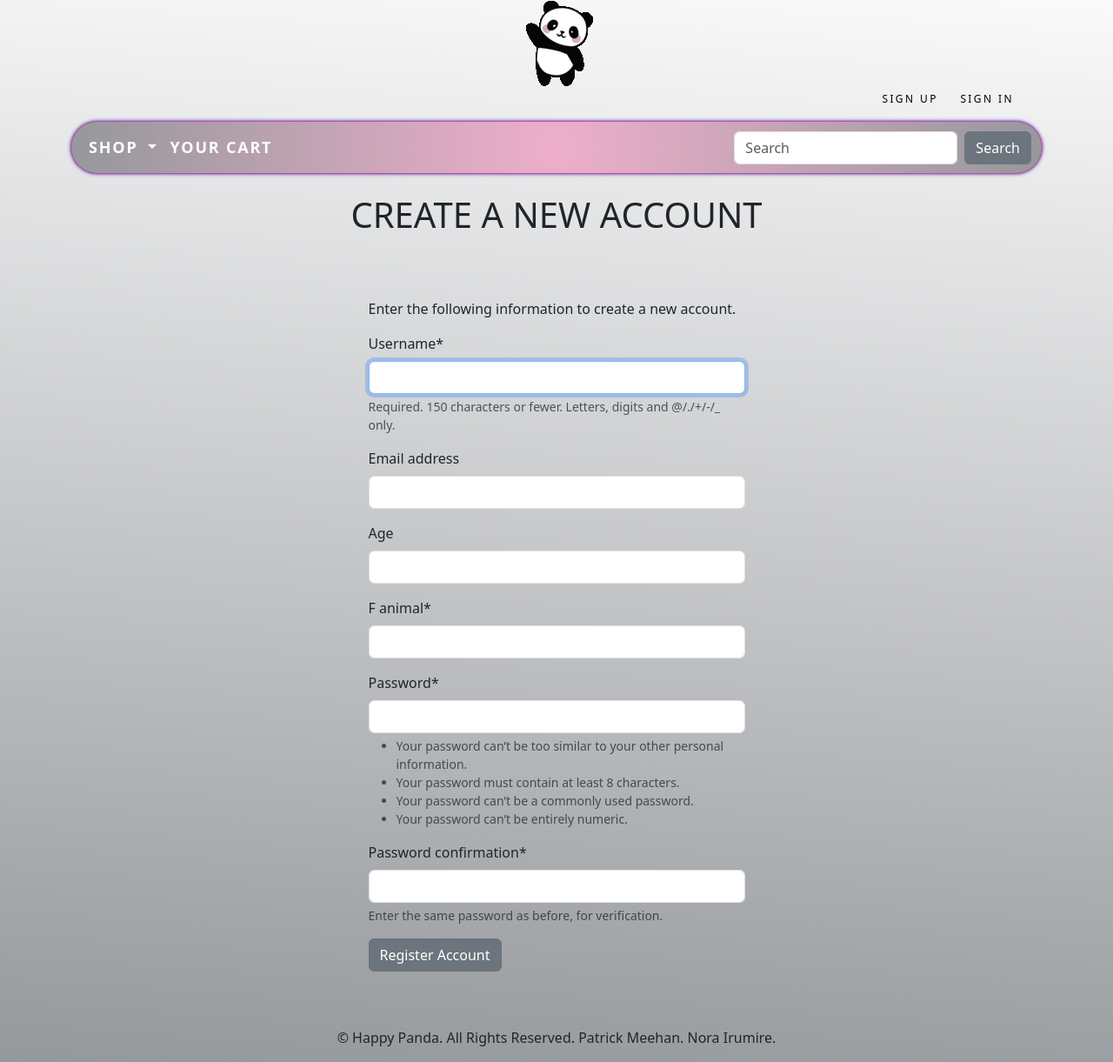
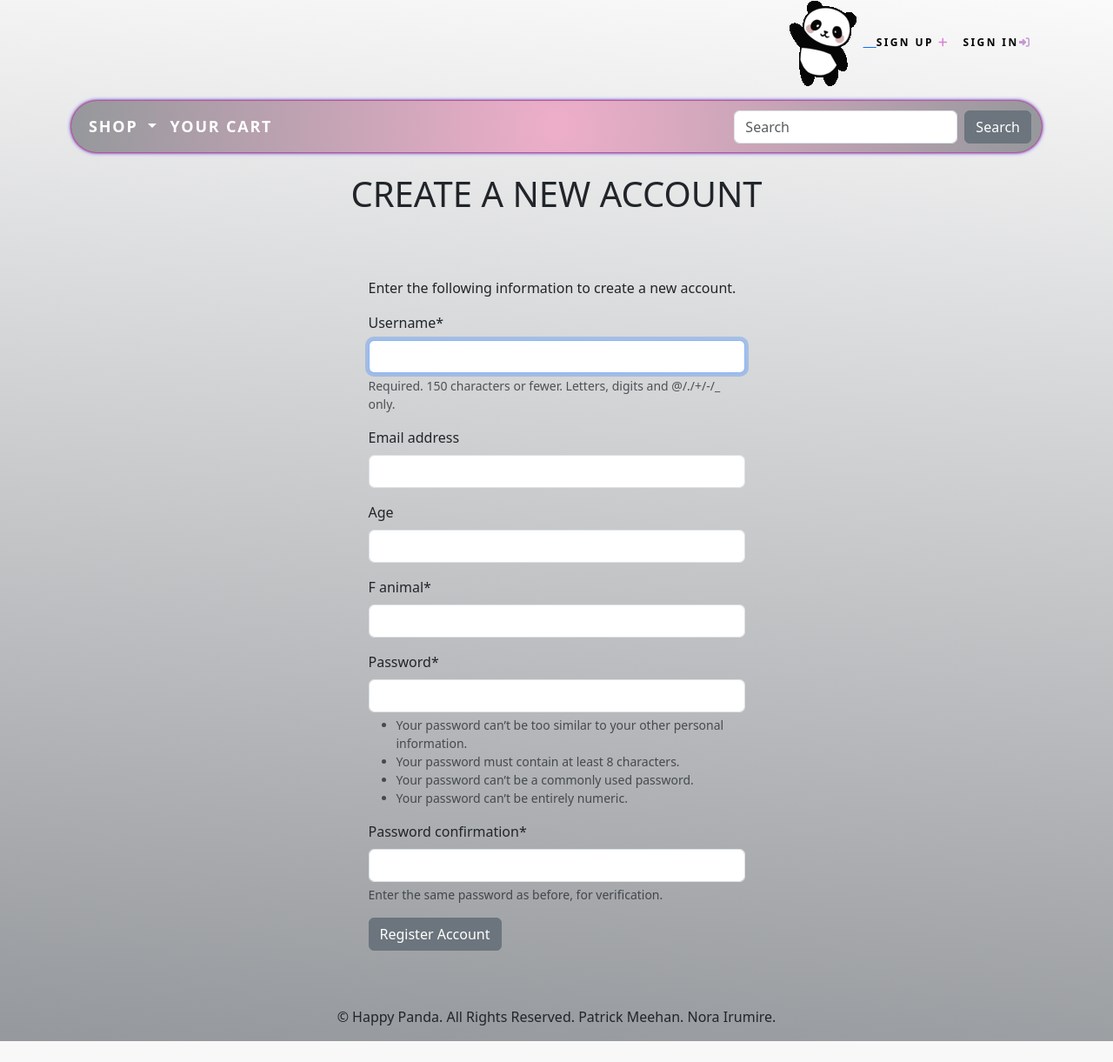
Before and after one commit to patrick-meehan-1/pet-shop-project, a Django app: page /accounts/create/ in a window 1280 px wide. Shown: the whole page at 87% size. After the commit the page ends 1197 px from the top, so only its background shows below. Run offline with Django 4.2, Linux system fonts and the light colour scheme; data that the repository does not hold is empty; parts of the project's set-up code (start-up, migrations or seed data) failed here and were passed over; some libraries are stand-ins or nearby versions.

Commit message:
added custom icons and more styling to nav bar

```diff
--- a/onlineshop/settings.py
+++ b/onlineshop/settings.py
@@ -43,6 +43,7 @@ INSTALLED_APPS = [
     # 3rd Party
     'crispy_forms',
     'crispy_bootstrap5',
+    'django_bootstrap_icons',
 ]
 
 MIDDLEWARE = [
--- a/shop/templates/header.html
+++ b/shop/templates/header.html
@@ -1,11 +1,16 @@
 {% load static %}
+{% load bootstrap_icons %}
+
 <header>
+
  <div style="text-align: center;">
     <a href="{% url 'shop:all_products' %}">
- <img class="header_img" src="{% static 'images/panda_wave.gif' %}" alt="Happy Panda Pet Store">
  <div class="container">
    <div class="my_custom_menu">
        <ul>
+         <li>
+            <img class="header_img" src="{% static 'images/panda_wave.gif' %}" alt="Happy Panda Pet Store">
+         </li>
            {% if user.is_authenticated %}
            <li>
                Welcome, <a href="#" class="dropdown-toggle" data-bs-toggle="dropdown"
@@ -13,14 +18,14 @@
                <i class="fas fa-user-circle"></i></a>
            </li>
            <li>
-               <a href="{% url 'logout' %}">Sign Out <i class="fas fa-sign-out-alt"></i></a>
+               <a class="bold-link" href="{% url 'logout' %}">Sign Out <i class="fas fa-sign-out-alt"></i></a>
            </li>
            {% else %}
            <li>
-               <a href="{% url 'signup' %}">Sign Up <i class="fas fa-user-plus"></i></a>
+               <a class="bold-link" href="{% url 'signup' %}">Sign Up <i class="fa-solid fa-plus fa-bounce" style="color: #db80d3;"></i></a>
            </li>
            <li>
-               <a href="{% url 'login' %}">Sign In <i class="fas fa-sign-in-alt"></i></a>
+               <a class="bold-link" href="{% url 'login' %}">Sign In<i class="fa-solid fa-right-to-bracket fa-bounce" style="color: #c398d2;"></i></a>
            </li>
            {% endif %}
        </ul>
@@ -29,4 +34,5 @@
 </div>
 
  </div>
+ <script src="https://kit.fontawesome.com/7ae8cc277d.js" crossorigin="anonymous"></script>
 </header>
--- a/static/css/custom.css
+++ b/static/css/custom.css
@@ -191,11 +191,6 @@ nav:hover {
     margin-bottom: 20px !important;
 }
 
-.my_top_navbar_div {
-    height: 60px;
-    line-height: 50px;
-}
-
 .my_custom_menu {
     text-align: right !important;
 }
@@ -204,9 +199,8 @@ nav:hover {
     list-style: none;
     color: #000;
     text-transform: uppercase;
-    letter-spacing: .2em;
+    letter-spacing: 1em;
     font-size: 12px;
-    padding-right: 20px;
     display: inline;
 }
 
@@ -221,6 +215,12 @@ nav:hover {
 
 .my-sign-up-form {
     padding: 1em;
-    background-color: transparent;
-    --bs-bg-opacity: 0;
 }
+
+.bold-link {
+    font-weight: bold;
+}
+
+.bold-link:hover {
+    color: rgb(183, 101, 115);
+}
```
